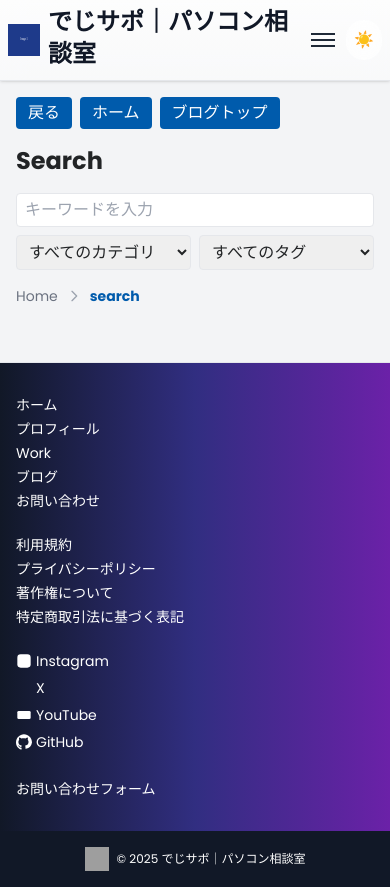
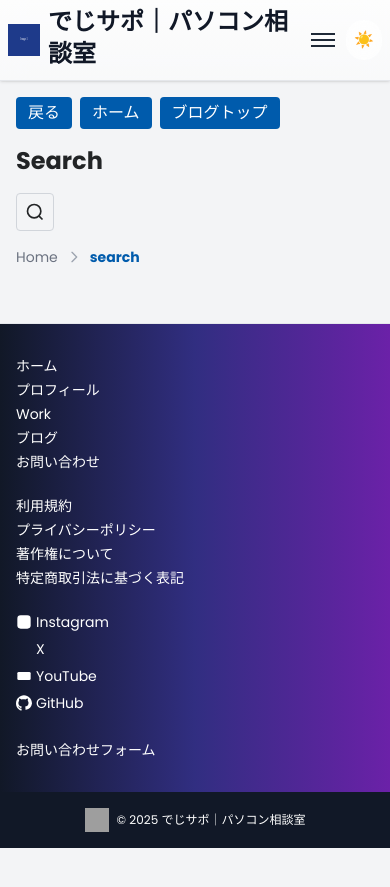
Before and after one commit to maruyamamasaya/Portfolio, a Next.js app: page /search in a window 390 px wide. After the commit the page ends 848 px from the top, so only its background shows below. Built offline with nearby package versions, Linux system fonts and the light colour scheme; grey boxes are pictures that could not be loaded.

Commit message:
feat: improve search ux

```diff
--- a/src/app/components/SearchBar.tsx
+++ b/src/app/components/SearchBar.tsx
@@ -16,6 +16,7 @@ interface Props {
 export default function SearchBar({ className }: Props) {
   const router = useRouter();
   const [query, setQuery] = useState("");
+  const [mobileOpen, setMobileOpen] = useState(false);
   const [posts, setPosts] = useState<PostMeta[]>([]);
   const [categories, setCategories] = useState<string[]>([]);
   const [tags, setTags] = useState<string[]>([]);
@@ -65,6 +66,8 @@ export default function SearchBar({ className }: Props) {
 
   return (
     <div className={`relative ${className ?? ""}`.trim()}>
+      {/* desktop search form */}
+      <div className="hidden sm:block">
         <form
           onSubmit={e => {
             e.preventDefault();
@@ -140,5 +143,75 @@ export default function SearchBar({ className }: Props) {
           </div>
         )}
       </div>
+
+      {/* mobile trigger button */}
+      <div className="sm:hidden">
+        {!mobileOpen ? (
+          <button
+            type="button"
+            aria-label="Search"
+            onClick={() => setMobileOpen(true)}
+            className="p-2 rounded border border-gray-300 dark:border-gray-600"
+          >
+            <svg
+              viewBox="0 0 24 24"
+              fill="none"
+              stroke="currentColor"
+              strokeWidth="2"
+              className="w-5 h-5"
+            >
+              <circle cx="11" cy="11" r="8" />
+              <line x1="21" y1="21" x2="16.65" y2="16.65" />
+            </svg>
+          </button>
+        ) : (
+          <div className="absolute inset-x-0 top-0 bg-white dark:bg-gray-800 p-2 shadow z-50">
+            <form
+              onSubmit={e => {
+                e.preventDefault();
+                runSearch(query);
+                setMobileOpen(false);
+              }}
+              className="space-y-2"
+            >
+              <div className="flex items-center space-x-2">
+                <input
+                  type="text"
+                  value={query}
+                  onChange={e => setQuery(e.target.value)}
+                  placeholder="キーワードを入力"
+                  className="border rounded px-2 py-1 flex-1"
+                />
+                <button
+                  type="button"
+                  aria-label="Close search"
+                  onClick={() => setMobileOpen(false)}
+                  className="p-2"
+                >
+                  ×
+                </button>
+              </div>
+              {suggestions.length > 0 && (
+                <ul className="bg-white dark:bg-gray-800 border dark:border-gray-700 rounded shadow mt-1 z-10 max-h-60 overflow-auto">
+                  {suggestions.map(s => (
+                    <li
+                      key={s.slug}
+                      className="px-2 py-1 cursor-pointer hover:bg-primary/20"
+                      onMouseDown={() => {
+                        setQuery(s.title);
+                        runSearch(s.title);
+                        setMobileOpen(false);
+                      }}
+                    >
+                      {s.title}
+                    </li>
+                  ))}
+                </ul>
+              )}
+            </form>
+          </div>
+        )}
+      </div>
+    </div>
   );
 }
--- a/src/app/search/page.tsx
+++ b/src/app/search/page.tsx
@@ -82,21 +82,17 @@ export default function SearchPage({
 
       {hasFilter && (
         results.length ? (
-          <ul className="space-y-4">
+          <ul className="grid gap-4 sm:grid-cols-2 lg:grid-cols-3">
             {results.map(post => (
-              <li
-                key={post.slug}
-                className="flex space-x-4 p-2 bg-white dark:bg-gray-800 rounded shadow"
-              >
+              <li key={post.slug} className="bg-white dark:bg-gray-800 rounded shadow p-4 space-y-2">
                 {post.image && (
                   <img
                     src={post.image}
                     alt={post.title}
-                    className="w-24 h-24 object-cover flex-shrink-0 rounded"
+                    className="w-full h-40 object-cover rounded"
                   />
                 )}
-                <div className="flex-1 space-y-1">
-                  <Link href={`/blog/${post.slug}`} className="text-primary hover:underline">
+                <Link href={`/blog/${post.slug}`} className="text-primary hover:underline text-lg">
                   {highlight(post.title)}
                 </Link>
                 <div className="text-sm text-gray-500">
@@ -106,7 +102,6 @@ export default function SearchPage({
                 <p className="text-sm">
                   {highlight(getExcerpt(post.content))}...
                 </p>
-                </div>
               </li>
             ))}
           </ul>
```
Lines whose indentation alone changed are shown as unchanged.
